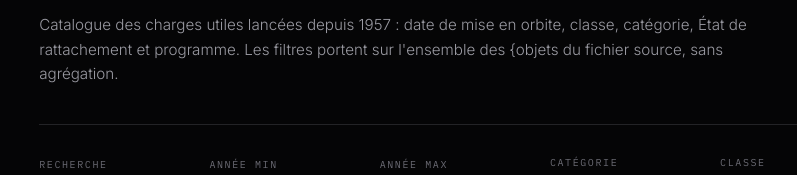
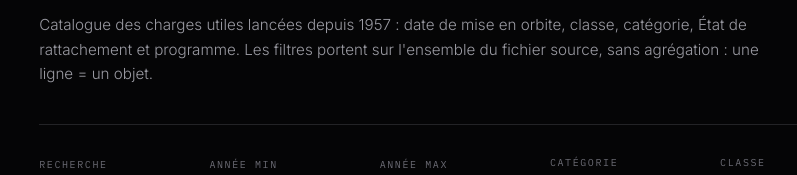
Before and after one commit to cyrilletixier/SpaceHistory, a plain HTML site: page objects.html in a window 1280 px wide. Shown: the part 223-398 px from the top of the page, 12-809 px from the left. Drawn offline with nearby package versions, Linux system fonts and the light colour scheme; no server answers.

Commit message:
fix(objects): phrase d'introduction tronquée

```diff
--- a/objects.html
+++ b/objects.html
@@ -33,7 +33,7 @@
       <p class="page-sub">
         Catalogue des charges utiles lancées depuis 1957 : date de mise en orbite, classe,
         catégorie, État de rattachement et programme. Les filtres portent sur l'ensemble
-        des {objets du fichier source, sans agrégation.
+        du fichier source, sans agrégation : une ligne = un objet.
       </p>
     </div>
 
```
